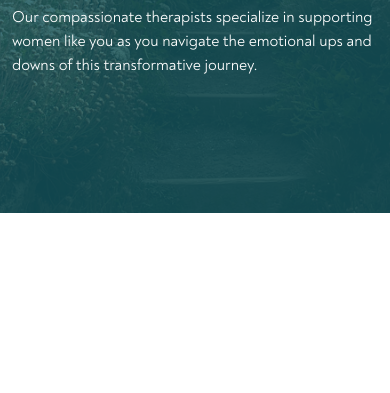
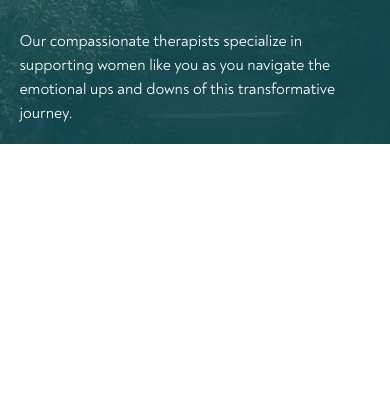
Before and after one commit to N2IT/Hera, a plain HTML site: page index.html in a window 390 px wide. Shown: the part 451-844 px from the top of the page. Drawn offline with nearby package versions, Linux system fonts and the light colour scheme; a script that the page names is missing.

Commit message:
sytling to hero across desktop / tablet / mobile

```diff
--- a/css/responsive.css
+++ b/css/responsive.css
@@ -1,13 +1,3 @@
-@media (max-width: 1010px) {
-    .navbar-nav,
-    button.btn.btn-primary {
-        position: inherit;
-    }
-
-
-
-}
-
 @media (max-width: 1200px) {
     .logo img {
         width: 80%;
@@ -18,10 +8,29 @@
         display: inherit;
         max-width: 90%;
     }
+
+    .navbar-nav,
+    button.btn.btn-primary {
+        position: inherit;
+    }
+
+    .prime-cta {
+        color: white;
+        position: relative;
+        top: 1rem;
+    }
 }
 
 
-@media (max-width: 768px) {
+@media (max-width: 1010px) {
+    .navbar-nav,
+    button.btn.btn-primary {
+        position: inherit;
+    }
+
+}
+
+@media (max-width: 767px) {
     .navbar-brand {
         width: 68%;
     }
@@ -40,7 +49,15 @@
     .hero-bg .container {
         z-index: 2; /* Ensure the content is above the overlay */
         top: 0;
+        padding: 5%;
         /*Still need to align center or something here*/
+    }
+
+    .hero-bg {
+        max-height: none;
+        height: 100%;
+        padding 10%;
+
     }
 
     .container.position-relative .logo {
--- a/css/style.css
+++ b/css/style.css
@@ -107,4 +107,6 @@ button.btn.btn-primary {
 
 .prime-cta {
     color: white;
+    position: relative;
+    top: 4rem;
 }
```
